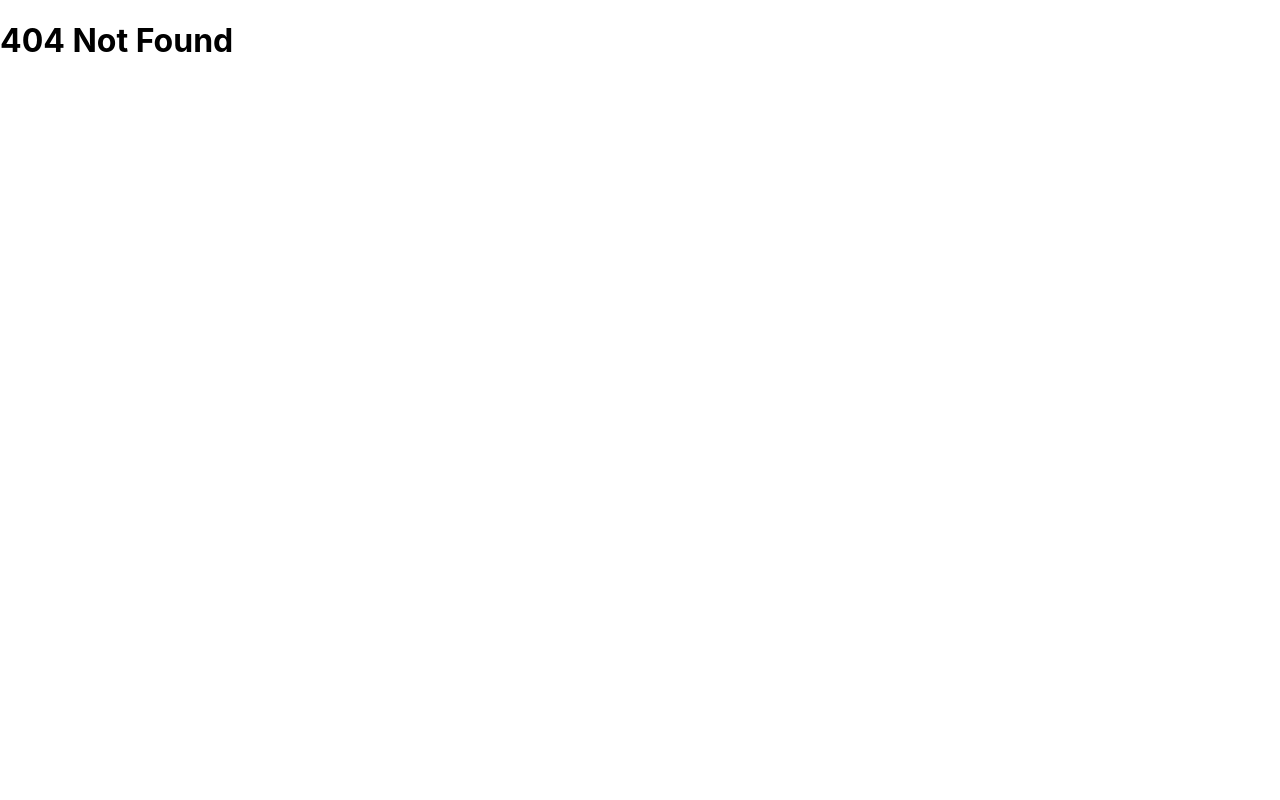
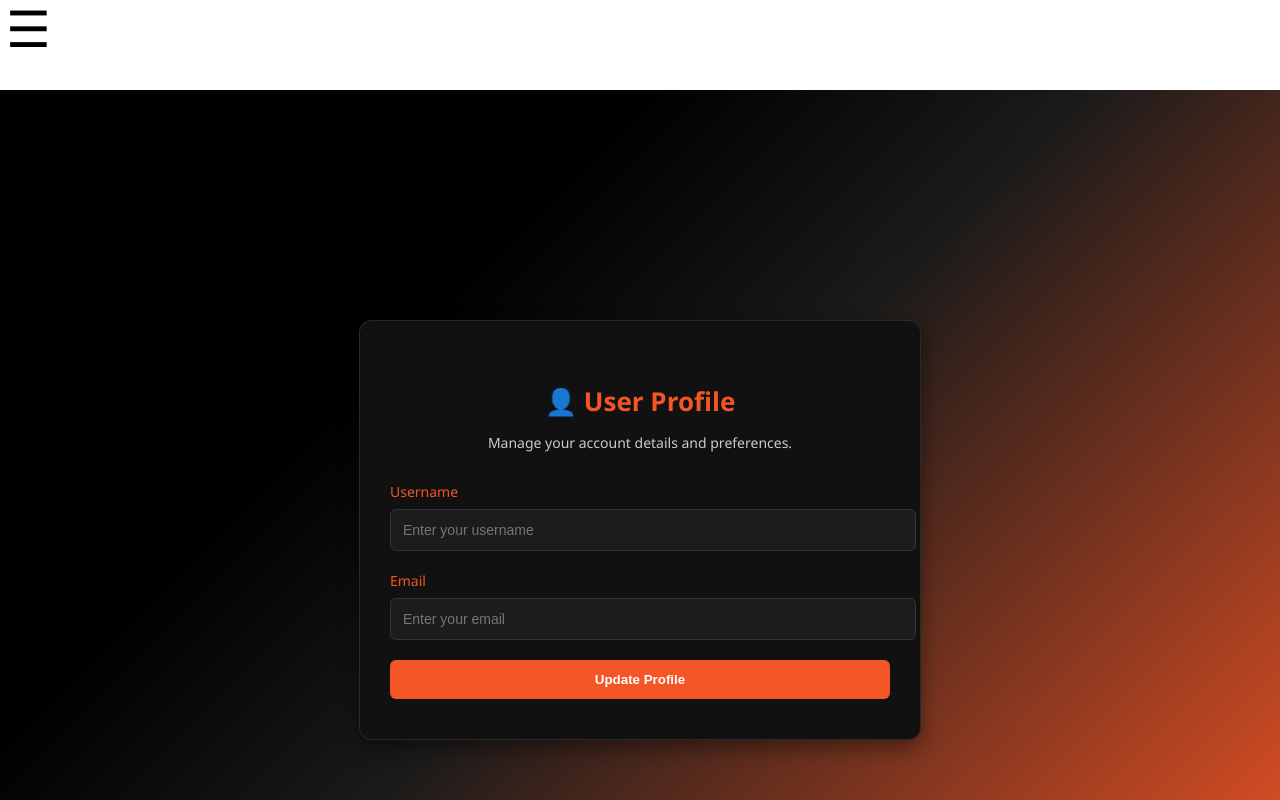
Before and after one commit to KENDOfire/kendo2, a React (Create React App) app: page /profile in a window 1280 px wide. Before the commit this address had no page. Shown: the top 800 px of the page. Built offline with nearby package versions, Linux system fonts and the light colour scheme.

Commit message:
did a few things

```diff
--- a/src/App.js
+++ b/src/App.js
@@ -5,6 +5,9 @@ import Signup from "./pages/Signup";
 import Login from "./pages/Login";
 import Dashboard from "./pages/Dashboard";
 import Withdraw from "./pages/Withdraw";
+import Profile from "./pages/Profile";
+import History from "./pages/History";
+import Settings from "./pages/Settings";
 
 
 
@@ -18,6 +21,10 @@ export default function App() {
         | <Link to="/login">Login</Link>
         | <Link to="/dashboard">Dashboard</Link>
         | <Link to="/withdraw">Withdraw</Link>
+        | <Link to="/profile">Profile</Link>
+        | <Link to="/history">History</Link>
+        | <Link to="/settings">Settings</Link>
+
 
 
       </nav>
@@ -29,6 +36,10 @@ export default function App() {
         <Route path="/login" element={<Login />} />
         <Route path="/dashboard" element={<Dashboard />} />
         <Route path="/withdraw" element={<Withdraw />} />
+        <Route path="/profile" element={<Profile />} />
+        <Route path="/history" element={<History />} />
+        <Route path="/settings" element={<Settings />} />
+
 
         {/* Add more routes as needed */}
         <Route path="*" element={<h1>404 Not Found</h1>} />
--- a/src/components/Menu.js
+++ b/src/components/Menu.js
@@ -18,6 +18,14 @@ const Menu = ({ children }) => {
           <Link to="/deposit" style={styles.link} onClick={closeMenu}>Deposit</Link>
           <Link to="/withdraw" style={styles.link} onClick={closeMenu}>Withdraw</Link>
           <Link to="/login" style={styles.link} onClick={closeMenu}>Logout</Link>
+          <Link to="/signup" style={styles.link} onClick={closeMenu}>Signup</Link>
+          <Link to="/login" style={styles.link} onClick={closeMenu}>Login</Link>
+          <Link to="/profile" style={styles.link} onClick={closeMenu}>Profile</Link>
+          <Link to="/history" style={styles.link} onClick={closeMenu}>History</Link>
+          <Link to="/settings" style={styles.link} onClick={closeMenu}>Settings</Link>
+
+
+
         </nav>
       </div>
 
--- a/src/pages/Dashboard.js
+++ b/src/pages/Dashboard.js
@@ -4,70 +4,78 @@ import Menu from "../components/Menu";
 const Dashboard = () => {
   return (
     <Menu>
-
-
-
       <div style={styles.container}>
-
         <div style={styles.header}>
-        <h2 style={styles.title}>Dashboard</h2>
+          <h2 style={styles.title}>📊 Dashboard</h2>
           <p style={styles.subtitle}>Welcome back! Here's an overview of your crypto portfolio.</p>
         </div>
 
         <div style={styles.grid}>
           <div style={styles.card}>
-          <h3>Total Balance</h3>
-          <p>$12,530.00</p>
+            <h3 style={styles.cardTitle}>Total Balance</h3>
+            <p style={styles.cardValue}>$12,530.00</p>
           </div>
           <div style={styles.card}>
-          <h3>BTC Holdings</h3>
-          <p>0.56 BTC</p>
+            <h3 style={styles.cardTitle}>BTC Holdings</h3>
+            <p style={styles.cardValue}>0.56 BTC</p>
           </div>
           <div style={styles.card}>
-          <h3>ETH Holdings</h3>
-          <p>3.2 ETH</p>
+            <h3 style={styles.cardTitle}>ETH Holdings</h3>
+            <p style={styles.cardValue}>3.2 ETH</p>
           </div>
           <div style={styles.card}>
-          <h3>Recent Activity</h3>
-          <p>Deposit of $1,000 on Jun 1</p>
+            <h3 style={styles.cardTitle}>Recent Activity</h3>
+            <p style={styles.cardValue}>Deposit of $1,000 on Jun 1</p>
           </div>
         </div>
       </div>
-
     </Menu>
   );
 };
 
 const styles = {
   container: {
-    padding: "30px",
-    background: "#f9f9f9",
+    padding: "40px 20px",
     minHeight: "100vh",
-    fontFamily: "Arial, sans-serif",
+    background: "linear-gradient(135deg, #000000 30%, #1a1a1a 50%, #f35525 100%)",
+    fontFamily: "'Segoe UI', Tahoma, Geneva, Verdana, sans-serif",
+    color: "#fff",
   },
   header: {
-    marginBottom: "30px",
     textAlign: "center",
+    marginBottom: "40px",
   },
   title: {
-    fontSize: "28px",
-    color: "#1a1a1a",
+    fontSize: "32px",
+    marginBottom: "10px",
+    color: "#f35525",
   },
   subtitle: {
     fontSize: "16px",
-    color: "#555",
+    color: "#cccccc",
   },
   grid: {
     display: "grid",
     gridTemplateColumns: "repeat(auto-fit, minmax(250px, 1fr))",
-    gap: "20px",
+    gap: "24px",
   },
   card: {
-    backgroundColor: "#fff",
-    padding: "20px",
-    borderRadius: "10px",
-    boxShadow: "0 5px 15px rgba(0,0,0,0.1)",
+    backgroundColor: "#121212",
+    padding: "25px",
+    borderRadius: "12px",
+    boxShadow: "0 4px 12px rgba(0,0,0,0.4)",
+    transition: "transform 0.3s ease",
     textAlign: "center",
+  },
+  cardTitle: {
+    fontSize: "18px",
+    color: "#f35525",
+    marginBottom: "12px",
+  },
+  cardValue: {
+    fontSize: "22px",
+    fontWeight: "bold",
+    color: "#ffffff",
   },
 };
 
--- a/src/pages/Deposit.js
+++ b/src/pages/Deposit.js
@@ -1,6 +1,7 @@
 import React from "react";
+import Menu from "../components/Menu";
 import { useNavigate } from "react-router-dom";
-import Menu from "../components/Menu";
+
 
 const Deposit = () => {
   const navigate = useNavigate();
--- /dev/null
+++ b/src/pages/History.js
@@ -0,0 +1,101 @@
+import React from "react";
+import Menu from "../components/Menu";
+
+const History = () => {
+  return (
+    <Menu>
+      <div style={styles.container}>
+        <div style={styles.card}>
+          <h2 style={styles.title}>📜 Transaction History</h2>
+          <p style={styles.subtitle}>View your recent transactions and activity.</p>
+          <div style={{ overflowX: "auto" }}>
+            <table style={styles.table}>
+              <thead>
+                <tr>
+                  <th>Date</th>
+                  <th>Type</th>
+                  <th>Amount</th>
+                  <th>Status</th>
+                </tr>
+              </thead>
+              <tbody>
+                <tr>
+                  <td>2023-10-01</td>
+                  <td>Deposit</td>
+                  <td>$500.00</td>
+                  <td style={styles.statusCompleted}>Completed</td>
+                </tr>
+                <tr>
+                  <td>2023-09-28</td>
+                  <td>Withdrawal</td>
+                  <td>$200.00</td>
+                  <td style={styles.statusPending}>Pending</td>
+                </tr>
+              </tbody>
+            </table>
+          </div>
+        </div>
+      </div>
+    </Menu>
+  );
+};
+
+const styles = {
+  container: {
+    minHeight: "100vh",
+    background: "linear-gradient(135deg, #000000 40%, #1a1a1a 60%, #f35525 100%)",
+    padding: "40px 20px",
+    fontFamily: "Segoe UI, sans-serif",
+    color: "#fff",
+  },
+  card: {
+    maxWidth: "900px",
+    margin: "0 auto",
+    backgroundColor: "#111",
+    padding: "30px",
+    borderRadius: "12px",
+    boxShadow: "0 8px 20px rgba(0,0,0,0.4)",
+    border: "1px solid #2a2a2a",
+  },
+  title: {
+    fontSize: "28px",
+    color: "#f35525",
+    marginBottom: "10px",
+  },
+  subtitle: {
+    fontSize: "14px",
+    color: "#ccc",
+    marginBottom: "20px",
+  },
+  table: {
+    width: "100%",
+    borderCollapse: "collapse",
+    backgroundColor: "#1c1c1c",
+    borderRadius: "8px",
+    overflow: "hidden",
+  },
+  statusCompleted: {
+    color: "#4caf50",
+    fontWeight: "bold",
+  },
+  statusPending: {
+    color: "#ff9800",
+    fontWeight: "bold",
+  },
+  'table th': {
+    backgroundColor: "#222",
+    color: "#f35525",
+    padding: "12px 16px",
+    textAlign: "left",
+    fontSize: "14px",
+    borderBottom: "1px solid #333",
+  },
+  'table td': {
+    padding: "12px 16px",
+    borderBottom: "1px solid #2a2a2a",
+    fontSize: "13px",
+    color: "#eee",
+  },
+};
+
+export default History;
--- /dev/null
+++ b/src/pages/Profile.js
@@ -0,0 +1,111 @@
+import React from "react";
+import Menu from "../components/Menu";
+
+const Profile = () => {
+  return (
+    <Menu>
+      <div style={styles.container}>
+        <div style={styles.card}>
+          <h2 style={styles.title}>👤 User Profile</h2>
+          <p style={styles.subtitle}>Manage your account details and preferences.</p>
+          <form style={styles.form}>
+            <div style={styles.inputGroup}>
+              <label htmlFor="username" style={styles.label}>Username</label>
+              <input
+                type="text"
+                id="username"
+                name="username"
+                placeholder="Enter your username"
+                style={styles.input}
+                required
+              />
+            </div>
+
+            <div style={styles.inputGroup}>
+              <label htmlFor="email" style={styles.label}>Email</label>
+              <input
+                type="email"
+                id="email"
+                name="email"
+                placeholder="Enter your email"
+                style={styles.input}
+                required
+              />
+            </div>
+
+            <button type="submit" style={styles.button}>Update Profile</button>
+          </form>
+        </div>
+      </div>
+    </Menu>
+  );
+};
+
+const styles = {
+  container: {
+    minHeight: "100vh",
+    background: "linear-gradient(135deg, #000 30%, #1a1a1a 50%, #f35525 100%)",
+    display: "flex",
+    alignItems: "center",
+    justifyContent: "center",
+    padding: "40px 20px",
+    fontFamily: "Segoe UI, sans-serif",
+  },
+  card: {
+    backgroundColor: "#111",
+    padding: "40px 30px",
+    borderRadius: "12px",
+    maxWidth: "500px",
+    width: "100%",
+    color: "#fff",
+    boxShadow: "0 8px 20px rgba(0,0,0,0.4)",
+    border: "1px solid #2a2a2a",
+  },
+  title: {
+    fontSize: "26px",
+    marginBottom: "10px",
+    color: "#f35525",
+    textAlign: "center",
+  },
+  subtitle: {
+    fontSize: "14px",
+    color: "#ccc",
+    marginBottom: "30px",
+    textAlign: "center",
+  },
+  form: {
+    display: "flex",
+    flexDirection: "column",
+  },
+  inputGroup: {
+    marginBottom: "20px",
+  },
+  label: {
+    marginBottom: "8px",
+    display: "block",
+    fontSize: "14px",
+    color: "#f35525",
+  },
+  input: {
+    width: "100%",
+    padding: "12px",
+    borderRadius: "6px",
+    border: "1px solid #333",
+    backgroundColor: "#1c1c1c",
+    color: "#fff",
+    fontSize: "14px",
+    outline: "none",
+  },
+  button: {
+    padding: "12px",
+    backgroundColor: "#f35525",
+    color: "#fff",
+    fontWeight: "bold",
+    border: "none",
+    borderRadius: "6px",
+    cursor: "pointer",
+    transition: "background 0.3s ease",
+  },
+};
+
+export default Profile;
--- /dev/null
+++ b/src/pages/Settings.js
@@ -0,0 +1,79 @@
+import React from "react";
+import Menu from "../components/Menu";
+
+const Settings = () => {
+  return (
+    <Menu>
+      <div style={styles.container}>
+        <div style={styles.header}>
+          <h2 style={styles.title}>⚙️ Settings</h2>
+          <p style={styles.subtitle}>Manage your account settings and preferences.</p>
+        </div>
+
+        <div style={styles.sectionsWrapper}>
+          <div style={styles.card}>
+            <h3 style={styles.cardTitle}>👤 Profile Settings</h3>
+            <p style={styles.cardText}>Update your profile info, email, and password.</p>
+          </div>
+
+          <div style={styles.card}>
+            <h3 style={styles.cardTitle}>🔒 Security Settings</h3>
+            <p style={styles.cardText}>Enable 2FA and manage security options.</p>
+          </div>
+
+          <div style={styles.card}>
+            <h3 style={styles.cardTitle}>🔔 Notification Preferences</h3>
+            <p style={styles.cardText}>Choose how you'd like to receive alerts.</p>
+          </div>
+        </div>
+      </div>
+    </Menu>
+  );
+};
+
+const styles = {
+  container: {
+    padding: "30px 20px",
+    fontFamily: "Segoe UI, sans-serif",
+    background: "linear-gradient(135deg, #000000 30%, #1a1a1a 50%, #f35525 100%)",
+    minHeight: "100vh",
+    color: "#fff",
+  },
+  header: {
+    marginBottom: "40px",
+    textAlign: "center",
+  },
+  title: {
+    fontSize: "32px",
+    margin: "0",
+    color: "#fff",
+  },
+  subtitle: {
+    fontSize: "16px",
+    color: "#ddd",
+  },
+  sectionsWrapper: {
+    display: "grid",
+    gap: "20px",
+    gridTemplateColumns: "repeat(auto-fit, minmax(250px, 1fr))",
+  },
+  card: {
+    backgroundColor: "#111",
+    borderRadius: "12px",
+    padding: "20px",
+    boxShadow: "0 4px 12px rgba(0, 0, 0, 0.4)",
+    border: "1px solid #2a2a2a",
+    transition: "transform 0.2s ease",
+  },
+  cardTitle: {
+    color: "#f35525",
+    fontSize: "20px",
+    marginBottom: "10px",
+  },
+  cardText: {
+    fontSize: "14px",
+    color: "#ccc",
+  },
+};
+
+export default Settings;
--- a/src/pages/Signup.js
+++ b/src/pages/Signup.js
@@ -81,7 +81,7 @@ const styles = {
   button: {
     padding: "12px",
     fontSize: "16px",
-    backgroundColor: "#0d6efd",
+    backgroundColor: "#f35525",
     color: "#fff",
     border: "none",
     borderRadius: "6px",
--- a/src/pages/Withdraw.js
+++ b/src/pages/Withdraw.js
@@ -37,7 +37,7 @@ const styles = {
     display: "flex",
     justifyContent: "center",
     alignItems: "center",
-    background: "linear-gradient(to right, #141e30, #243b55)",
+    background:"linear-gradient(135deg, #000000 30%, #1a1a1a 50%, #f35525 100%)",
     padding: "0px",
   },
   card: {
@@ -89,7 +89,7 @@ const styles = {
   },
   button: {
     padding: "12px",
-    backgroundColor: "#1e90ff",
+    backgroundColor: "#f35525",
     color: "#fff",
     border: "none",
     borderRadius: "6px",
```
Lines whose indentation alone changed are shown as unchanged.
